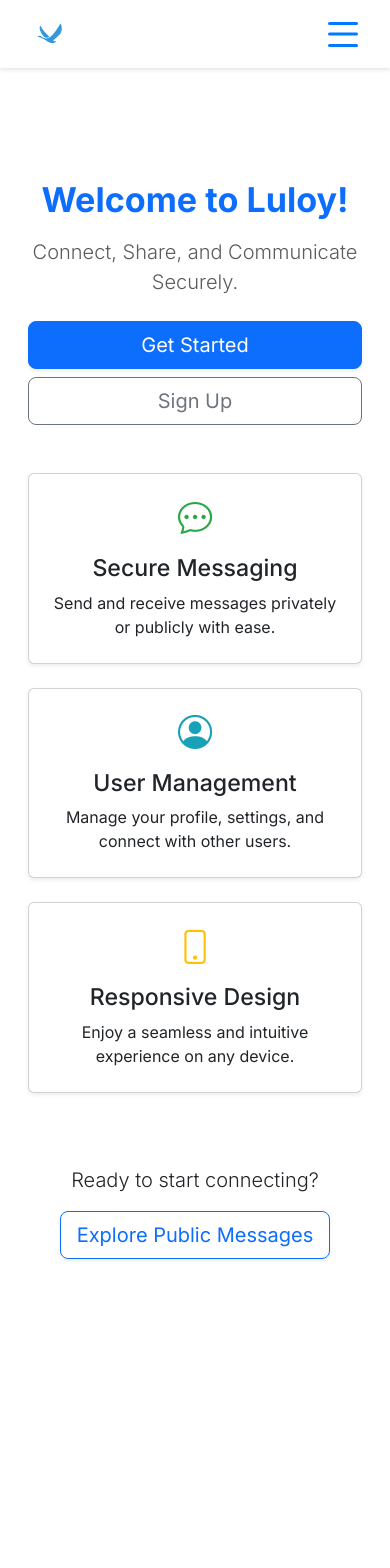
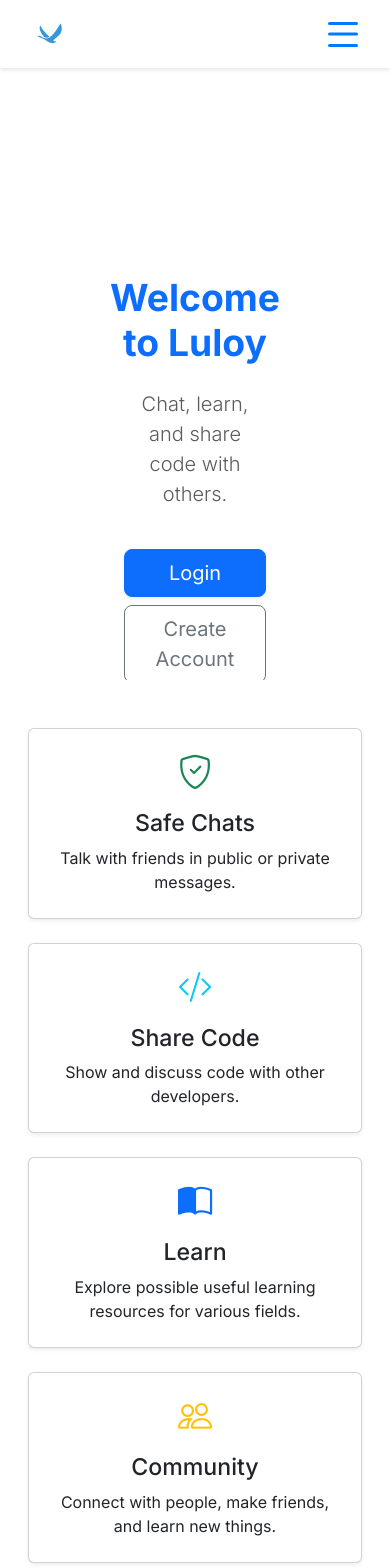
Before and after one commit to groovyrey/nextapp, a Next.js app: page / in a window 390 px wide. Shown: the top 1568 px of the page. Before the commit the page ends 1371 px from the top, so only its background shows below. Built offline with nearby package versions, Linux system fonts and the light colour scheme; no server answers.

Commit message:
UpdateLandingPage

```diff
--- a/package.json
+++ b/package.json
@@ -9,6 +9,8 @@
     "lint": "next lint"
   },
   "dependencies": {
+    "@tsparticles/react": "^3.0.0",
+    "@tsparticles/slim": "^3.8.1",
     "bootstrap": "^5.3.7",
     "bootstrap-icons": "^1.13.1",
     "cloudinary": "^2.2.0",
--- a/src/app/components/LandingPageContent.js
+++ b/src/app/components/LandingPageContent.js
@@ -1,19 +1,109 @@
 "use client";
-import { useEffect } from 'react';
-
+import { useEffect, useState, useMemo, useCallback } from 'react';
 import { useUser } from '../context/UserContext';
 import { motion } from 'framer-motion';
 import Link from 'next/link';
-// Import any other components like MessageCard if you want to reuse them for feature highlights
+import Particles, { initParticlesEngine } from "@tsparticles/react";
+import { loadSlim } from "@tsparticles/slim";
 
 export default function LandingPageContent() {
   const { user, loading } = useUser();
 
+  const [particlesInitState, setParticlesInitState] = useState(false);
+
+  const itemVariants = {
+    initial: { opacity: 0, y: 20 },
+    animate: { opacity: 1, y: 0 },
+    transition: { duration: 0.5 },
+  };
 
   useEffect(() => {
-
+    initParticlesEngine(async (engine) => {
+      await loadSlim(engine);
+    }).then(() => {
+      setParticlesInitState(true);
+    });
     document.title = "Welcome to Luloy!";
   }, [user, loading]);
+
+  const particlesOptions = useMemo(
+    () => ({
+      background: {
+        color: {
+          value: "transparent",
+        },
+      },
+      fpsLimit: 120,
+      fullScreen: {
+        enable: false,
+      },
+      interactivity: {
+        events: {
+          onClick: {
+            enable: true,
+            mode: "push",
+          },
+          onHover: {
+            enable: true,
+            mode: "repulse",
+          },
+        },
+        modes: {
+          push: {
+            quantity: 1,
+          },
+          repulse: {
+            distance: 200,
+            duration: 0.4,
+          },
+        },
+      },
+      particles: {
+        color: {
+          value: "#007bff",
+        },
+        links: {
+          color: "#007bff",
+          distance: 150,
+          enable: true,
+          opacity: 0.5,
+          width: 1,
+        },
+        move: {
+          direction: "none",
+          enable: true,
+          outModes: {
+            default: "bounce",
+          },
+          random: false,
+          speed: 2,
+          straight: false,
+        },
+        number: {
+          density: {
+            enable: true,
+          },
+          value: 30,
+          max: 30,
+        },
+        opacity: {
+          value: 0.5,
+        },
+        shape: {
+          type: "circle",
+        },
+        size: {
+          value: {
+            min: 1,
+            max: 5
+          },
+        },
+      },
+      detectRetina: true,
+    }),
+    [],
+  );
+
   return (
     <motion.div
       initial={{ opacity: 0, y: 20 }}
@@ -22,51 +112,103 @@ export default function LandingPageContent() {
       className="container text-center py-5"
     >
       {/* Hero Section */}
-      <div className="my-5">
-        <h1 className="display-4 fw-bold text-primary">Welcome to Luloy!</h1>
-        <p className="lead text-muted mt-3">Connect, Share, and Communicate Securely.</p>
+      <div
+        className="my-5 p-5 rounded-3"
+        style={{ position: 'relative', height: '500px', overflow: 'hidden', backgroundColor: 'transparent' }}
+      >
+        {particlesInitState && (
+          <div
+            style={{
+              position: 'absolute',
+              top: 0,
+              left: 0,
+              zIndex: 0,
+              width: '100%',
+              height: '100vh',
+              border: '1px solid transparent'
+            }}
+          >
+            <Particles
+              id="tsparticles"
+              particlesLoaded={async (container) => {
+              console.log("Particles container loaded", container);
+            }}
+              options={particlesOptions}
+              style={{
+                width: '100%',
+                height: '500px',
+                border: '1px solid red'
+              }}
+            />
+          </div>
+        )}
+        <motion.div variants={itemVariants} style={{ position: 'relative', zIndex: 1 }} className="p-5 d-flex flex-column justify-content-start align-items-center h-100">
+          <h1 className="display-3 fw-bold text-primary">Welcome to Luloy</h1>
+          <p className="lead text-muted mt-3">
+            Chat, learn, and share code with others.
+          </p>
           <div className="d-grid gap-2 col-md-6 mx-auto mt-4">
             <Link href="/login" className="btn btn-primary btn-lg">
-            Get Started
+              Login
             </Link>
             <Link href="/signup" className="btn btn-outline-secondary btn-lg">
-            Sign Up
+              Create Account
             </Link>
           </div>
+        </motion.div>
       </div>
 
       {/* Feature Highlights */}
-      <div className="row my-5">
-        <div className="col-md-4">
-          <motion.div whileHover={{ scale: 1.05 }} className="card shadow-sm p-4 mb-4">
-            <i className="bi bi-chat-dots display-4 mb-3" style={{ color: 'var(--success-color)' }}></i>
-            <h3 className="card-title">Secure Messaging</h3>
-            <p className="card-text">Send and receive messages privately or publicly with ease.</p>
+      <motion.div variants={itemVariants} className="row my-5">
+        <div className="col-md-4 mb-4">
+          <motion.div whileHover={{ scale: 1.05, y: -10 }} className="card shadow-sm p-4 h-100">
+            <i className="bi bi-shield-check display-4 mb-3 text-success"></i>
+            <h3 className="card-title">Safe Chats</h3>
+            <p className="card-text">Talk with friends in public or private messages.</p>
           </motion.div>
         </div>
-        <div className="col-md-4">
-          <motion.div whileHover={{ scale: 1.05 }} className="card shadow-sm p-4 mb-4">
-            <i className="bi bi-person-circle display-4 mb-3" style={{ color: 'var(--info-color)' }}></i>
-            <h3 className="card-title">User Management</h3>
-            <p className="card-text">Manage your profile, settings, and connect with other users.</p>
+        <div className="col-md-4 mb-4">
+          <motion.div whileHover={{ scale: 1.05, y: -10 }} className="card shadow-sm p-4 h-100">
+            <i className="bi bi-code-slash display-4 mb-3 text-info"></i>
+            <h3 className="card-title">Share Code</h3>
+            <p className="card-text">Show and discuss code with other developers.</p>
           </motion.div>
         </div>
-        <div className="col-md-4">
-          <motion.div whileHover={{ scale: 1.05 }} className="card shadow-sm p-4 mb-4">
-            <i className="bi bi-phone display-4 mb-3" style={{ color: 'var(--warning-color)' }}></i>
-            <h3 className="card-title">Responsive Design</h3>
-            <p className="card-text">Enjoy a seamless and intuitive experience on any device.</p>
+        <div className="col-md-4 mb-4">
+          <motion.div whileHover={{ scale: 1.05, y: -10 }} className="card shadow-sm p-4 h-100">
+            <i className="bi bi-book-half display-4 mb-3 text-primary"></i>
+            <h3 className="card-title">Learn</h3>
+            <p className="card-text">Explore possible useful learning resources for various fields.</p>
           </motion.div>
         </div>
+        <div className="col-md-4 mb-4">
+          <motion.div whileHover={{ scale: 1.05, y: -10 }} className="card shadow-sm p-4 h-100">
+            <i className="bi bi-people display-4 mb-3 text-warning"></i>
+            <h3 className="card-title">Community</h3>
+            <p className="card-text">Connect with people, make friends, and learn new things.</p>
+          </motion.div>
         </div>
+      </motion.div>
 
-      {/* Optional: Another Call to Action */}
-      <div className="my-5">
-        <p className="lead">Ready to start connecting?</p>
-        <Link href="/messages/public" className="btn btn-outline-primary btn-lg">
-          Explore Public Messages
+      {/* Why Luloy? Section */}
+      <motion.div variants={itemVariants} className="my-5 p-5 bg-light rounded-3">
+        <h2 className="display-5 fw-bold">Why Luloy?</h2>
+        <p className="lead text-muted mt-3">
+          Luloy is a place for everyone to chat, learn, and share ideas. It's easy to use and a great way to meet new people.
+        </p>
+        <Link href="/messages/public" className="btn btn-primary btn-lg mt-4">
+          See What's Happening
         </Link>
+      </motion.div>
+
+      {/* Footer */}
+      <motion.footer variants={itemVariants} className="mt-5 pt-4 border-top">
+        <div className="d-flex justify-content-center gap-4 mb-4">
+          <a href="mailto:luloyapp@gmail.com" className="text-muted"><i className="bi bi-envelope-fill fs-4"></i></a>
+          <a href="https://www.facebook.com/groovyrey" target="_blank" rel="noopener noreferrer" className="text-muted"><i className="bi bi-facebook fs-4"></i></a>
         </div>
+        <p className="text-muted">&copy; 2025 Luloy. All rights reserved.</p>
+      </motion.footer>
     </motion.div>
   );
 }
```
Also changed, not shown: 1 other file (tests, documents, lock files or other folders). Lines whose indentation alone changed are shown as unchanged.
